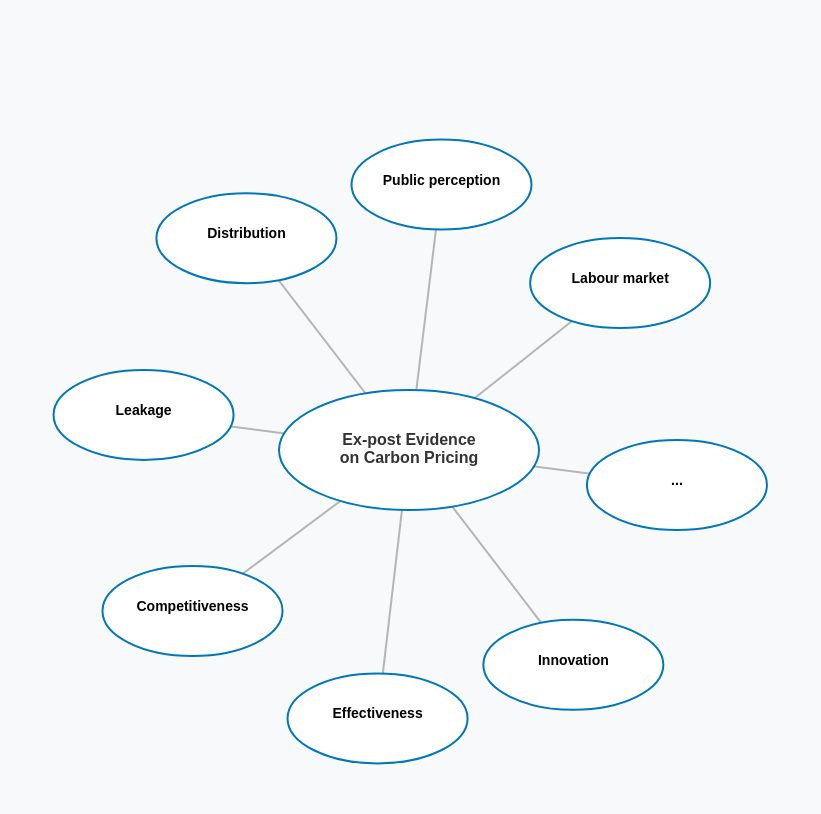
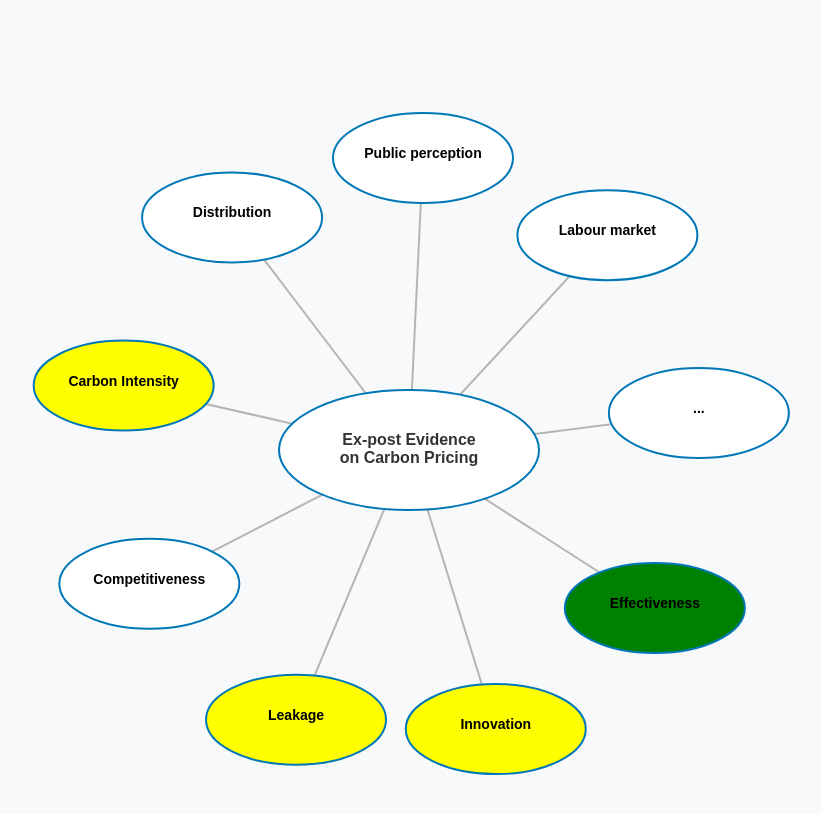
Before and after one commit to trangdtk-vnu/ecosystem-reviews, a Jekyll site: the page carbon_pricing_graph.html, which Jekyll copies as it is, in a window 1280 px wide. Shown: the top 814 px of the page, without its empty margins (231-1052 px from the left). Built offline with Jekyll 4.4.1, drawn with Linux system fonts in a browser that asks for light colours.

Commit message:
Update carbon_pricing_graph.html

```diff
--- a/carbon_pricing_graph.html
+++ b/carbon_pricing_graph.html
@@ -20,14 +20,10 @@
             height: 90vh;
         }
         .node {
-            fill: white;
             stroke: #0077b6;
             stroke-width: 2;
             cursor: grab;
             transition: fill 0.3s ease;
-        }
-        .node:hover {
-            fill: #00b4d8;
         }
         .text {
             font-size: 14px;
@@ -61,49 +57,51 @@
         .attr("width", width)
         .attr("height", height);
 
-    // Define nodes
+    // Define nodes with colors
     const nodes = [
-        { id: "Ex-post Evidence\non Carbon Pricing", fx: width / 2, fy: height / 2, fixed: true },
-        { id: "Effectiveness" },
-        { id: "Labour market" },
-        { id: "Innovation" },
-        { id: "Leakage" },
-        { id: "Public perception" },
-        { id: "Competitiveness" },
-        { id: "Distribution" },
-        { id: "..." }
+        { id: "Ex-post Evidence\non Carbon Pricing", fx: width / 2, fy: height / 2, fixed: true, color: "white" },
+        { id: "Effectiveness", color: "green" },
+        { id: "Labour market", color: "white" },
+        { id: "Innovation", color: "yellow" },
+        { id: "Leakage", color: "yellow" },
+        { id: "Public perception", color: "white" },
+        { id: "Competitiveness", color: "white" },
+        { id: "Distribution", color: "white" },
+        { id: "...", color: "white" },
+        { id: "Carbon Intensity", color: "yellow" }
     ];
 
     // Define links
     const links = nodes.slice(1).map(node => ({ source: nodes[0], target: node }));
 
-    // Create force simulation with better spacing
+    // Create force simulation
     const simulation = d3.forceSimulation(nodes)
-        .force("link", d3.forceLink(links).id(d => d.id).distance(250)) // Increased distance
-        .force("charge", d3.forceManyBody().strength(-1000)) // Stronger repulsion
+        .force("link", d3.forceLink(links).id(d => d.id).distance(250))
+        .force("charge", d3.forceManyBody().strength(-1000))
         .force("center", d3.forceCenter(width / 2, height / 2))
-        .force("collision", d3.forceCollide().radius(100)) // Prevent overlap
+        .force("collision", d3.forceCollide().radius(100))
         .on("tick", ticked);
 
-    // Create link elements
+    // Create links
     const link = svg.selectAll(".link")
         .data(links)
         .enter().append("line")
         .attr("class", "link");
 
-    // Create node elements
+    // Create nodes with specified colors
     const node = svg.selectAll(".node")
         .data(nodes)
         .enter().append("ellipse")
         .attr("class", "node")
-        .attr("rx", d => d.fixed ? 130 : 90) // Wider center node
-        .attr("ry", d => d.fixed ? 60 : 45)  // Taller center node
+        .attr("rx", d => d.fixed ? 130 : 90)
+        .attr("ry", d => d.fixed ? 60 : 45)
+        .style("fill", d => d.color)
         .call(d3.drag()
             .on("start", dragStarted)
             .on("drag", dragged)
             .on("end", dragEnded));
 
-    // Add text labels (handles multi-line for center)
+    // Add text labels
     const labels = svg.selectAll(".text-group")
         .data(nodes)
         .enter().append("g")
```
Also changed, not shown: other parts of carbon_pricing_graph.html (+1 -1 lines).
